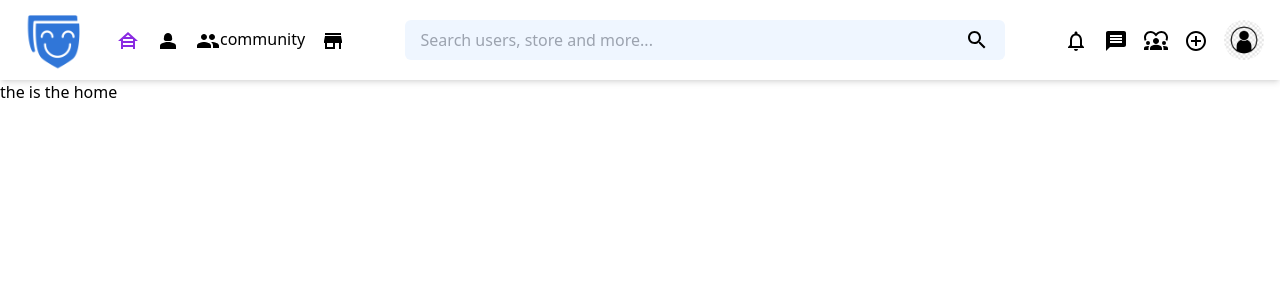
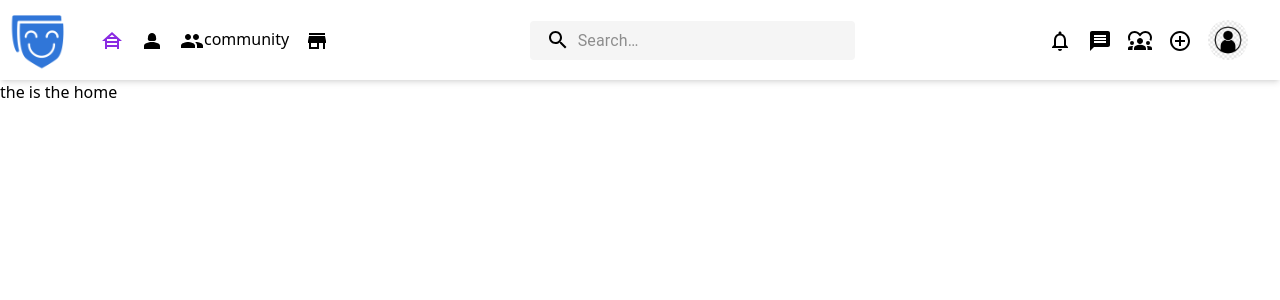
Before and after one commit to nceedee/nectto-userside, a Next.js app: page / in a window 1280 px wide. Shown: the top 300 px of the page. Built offline with nearby package versions, Linux system fonts and the light colour scheme.

Commit message:
search adjustment

```diff
--- a/base/models/module.interface.ts
+++ b/base/models/module.interface.ts
@@ -3,3 +3,6 @@ export interface IMenuItem {
   link: string;
   name?: string;
 }
+export interface ISearchProps {
+  onFocusChange: (focused: boolean) => void;
+}
--- /dev/null
+++ b/components/Global/Card/Card.tsx
@@ -0,0 +1,14 @@
+import { ReactNode } from "react";
+
+type Props = {
+  className?: string;
+  children: ReactNode;
+};
+
+export const Card = ({ children, className }: Props) => {
+  return (
+    <div className={`shadow-custom rounded-md bg-primary ${className} `}>
+      {children}
+    </div>
+  );
+};
--- a/components/Header/Header.tsx
+++ b/components/Header/Header.tsx
@@ -1,21 +1,69 @@
+// import { useState } from "react";
+// import { AppLogo } from "./AppLogo/AppLogo";
+// import { IconMenusLeft } from "./IconMenus/IconMenusLeft";
+// import { Search } from "./Search/Search";
+// import { IconMenusRight } from "./IconMenus/IconMenusRight";
+// import { Card } from "../Global/Card/Card";
+
+// export const Header: React.FC = () => {
+//   return (
+//     <header className="bg-primary shadow-md sticky left-0 top-0 ">
+//       <div className="flex items-center justify-between m-auto h-full w-full  max-w-7xl">
+//         <div className="flex items-center space-x-5">
+//           <AppLogo />
+//           <IconMenusLeft />
+//         </div>
+//         <div>
+//           <Search />
+//         </div>
+//         <div className="pr-8">
+//           <IconMenusRight />
+//         </div>
+//       </div>
+//     </header>
+//   );
+// };
+
+
+import * as React from "react";
 import { useState } from "react";
 import { AppLogo } from "./AppLogo/AppLogo";
 import { IconMenusLeft } from "./IconMenus/IconMenusLeft";
+import { IconMenusRight } from "./IconMenus/IconMenusRight";
+import { Card } from "../Global/Card/Card";
 import { Search } from "./Search/Search";
-import { IconMenusRight } from "./IconMenus/IconMenusRight";
 
-export const Header: React.FC = () => {
+interface HeaderProps {}
+
+export const Header: React.FC<HeaderProps> = () => {
+  const [isSearchFocused, setIsSearchFocused] = useState<boolean>(false);
+
+  const handleSearchFocusChange = (focused: boolean) => {
+    setIsSearchFocused(focused);
+  };
+
   return (
-    <header className="bg-white shadow-md px-4  left-0 top-0 flex items-center justify-between">
-      <div className="flex items-center space-x-5">
+    <header
+      className={`bg-primary shadow-md sticky left-0 top-0 ${
+        isSearchFocused ? "search-focused" : ""
+      }`}
+    >
+      <div className="flex items-center justify-between m-auto h-full w-full  max-w-7xl">
+        <div
+          className={`flex items-center space-x-5 ${
+            isSearchFocused ? "hidden" : ""
+          }`}
+        >
           <AppLogo />
           <IconMenusLeft />
         </div>
         <div>
-        <Search />
+          <Search onFocusChange={handleSearchFocusChange} />
         </div>
-      <div>
+        <div className={`pr-8 ${isSearchFocused ? "hidden" : ""}`}>
           <IconMenusRight />
+          {/* <Card /> */}
+        </div>
       </div>
     </header>
   );
--- a/components/Header/Search/Search.tsx
+++ b/components/Header/Search/Search.tsx
@@ -1,15 +1,84 @@
-import { Input } from "@/components/Global/Inputs/Input";
+import * as React from "react";
+import { useState } from "react";
+import { styled, alpha } from "@mui/material/styles";
+import Toolbar from "@mui/material/Toolbar";
+import InputBase from "@mui/material/InputBase";
 import SearchIcon from "@mui/icons-material/Search";
+import { ISearchProps } from "@/base/models/module.interface";
+import EastIcon from "@mui/icons-material/East";
 
-export const Search = () => {
+const SearchSide = styled("div")(({ theme }) => ({
+  position: "relative",
+  borderRadius: theme.shape.borderRadius,
+  backgroundColor: "whitesmoke",
+  "&:hover": {
+    backgroundColor: "whitesmoke",
+  },
+  marginLeft: 0,
+  width: "100%",
+  [theme.breakpoints.up("sm")]: {
+    marginLeft: theme.spacing(1),
+    width: "auto",
+  },
+}));
+
+const SearchIconWrapper = styled("div")(({ theme }) => ({
+  padding: theme.spacing(0, 2),
+  height: "100%",
+  position: "absolute",
+  pointerEvents: "none",
+  display: "flex",
+  alignItems: "center",
+  justifyContent: "center",
+}));
+
+const StyledInputBase = styled(InputBase)(({ theme }) => ({
+  color: "inherit",
+  "& .MuiInputBase-input": {
+    padding: theme.spacing(1, 1, 1, 0),
+    paddingLeft: `calc(1em + ${theme.spacing(4)})`,
+    transition: theme.transitions.create("width"),
+    width: "100%",
+    [theme.breakpoints.up("sm")]: {
+      width: "30ch",
+      "&:focus": {
+        width: "120ch", // Increase the width on focus
+      },
+    },
+  },
+}));
+
+export const Search: React.FC<ISearchProps> = ({ onFocusChange }) => {
+  const [isFocused, setIsFocused] = useState<boolean>(false);
+
+  const handleFocus = () => {
+    setIsFocused(true);
+    onFocusChange(true); // Notify the parent component that the input is focused
+  };
+
+  const handleBlur = () => {
+    setIsFocused(false);
+    onFocusChange(false); // Notify the parent component that the input is no longer focused
+  };
+
   return (
-    <div>
-      <Input
-        className="bg-blue-50 text-black flex items-center w-[600px] justify-between px-4 rounded-md py-2 border-none outline-none"
-        type="text"
-        placeholder="Search users, store and more..."
-        icon={<SearchIcon />}
-      />
-    </div>
+    <Toolbar>
+      <SearchSide>
+        <SearchIconWrapper>
+          <SearchIcon />
+        </SearchIconWrapper>
+        <StyledInputBase
+          placeholder="Search…"
+          inputProps={{ "aria-label": "search" }}
+          onFocus={handleFocus}
+          onBlur={handleBlur}
+        />
+        {isFocused && (
+          <div className="absolute inset-y-0 right-0 pr-2 flex items-center">
+            <EastIcon  />
+          </div>
+        )}
+      </SearchSide>
+    </Toolbar>
   );
 };
--- a/pages/_app.tsx
+++ b/pages/_app.tsx
@@ -1,13 +1,16 @@
 import { Header } from "@/components/Header/Header";
 import "@/styles/globals.css";
 import type { AppProps } from "next/app";
+import { Fragment } from "react";
 
 const App = ({ Component, pageProps }: AppProps) => {
   return (
-    <>
+    <div>
       <Header />
-      <Component {...pageProps} />
-    </>
+      <div className="m-auto h-full w-full  max-w-7xl">
+        <Component {...pageProps} />
+      </div>
+    </div>
   );
 };
 export default App;
--- a/tailwind.config.ts
+++ b/tailwind.config.ts
@@ -7,11 +7,20 @@ const config: Config = {
     "./app/**/*.{js,ts,jsx,tsx,mdx}",
   ],
   theme: {
+    fontFamily: {
+      inter: "Inter Tight, sans-serif",
+    },
     extend: {
-      backgroundImage: {
-        "gradient-radial": "radial-gradient(var(--tw-gradient-stops))",
-        "gradient-conic":
-          "conic-gradient(from 180deg at 50% 50%, var(--tw-gradient-stops))",
+      colors: {
+        secondary: "blueviolet",
+        primary: "white",
+        accent: "red",
+      },
+      screens: {
+        sm: "320px",
+        md: "991px",
+        lg: "1024px",
+        xl: "1280px",
       },
     },
   },
```
Lines whose indentation alone changed are shown as unchanged.
